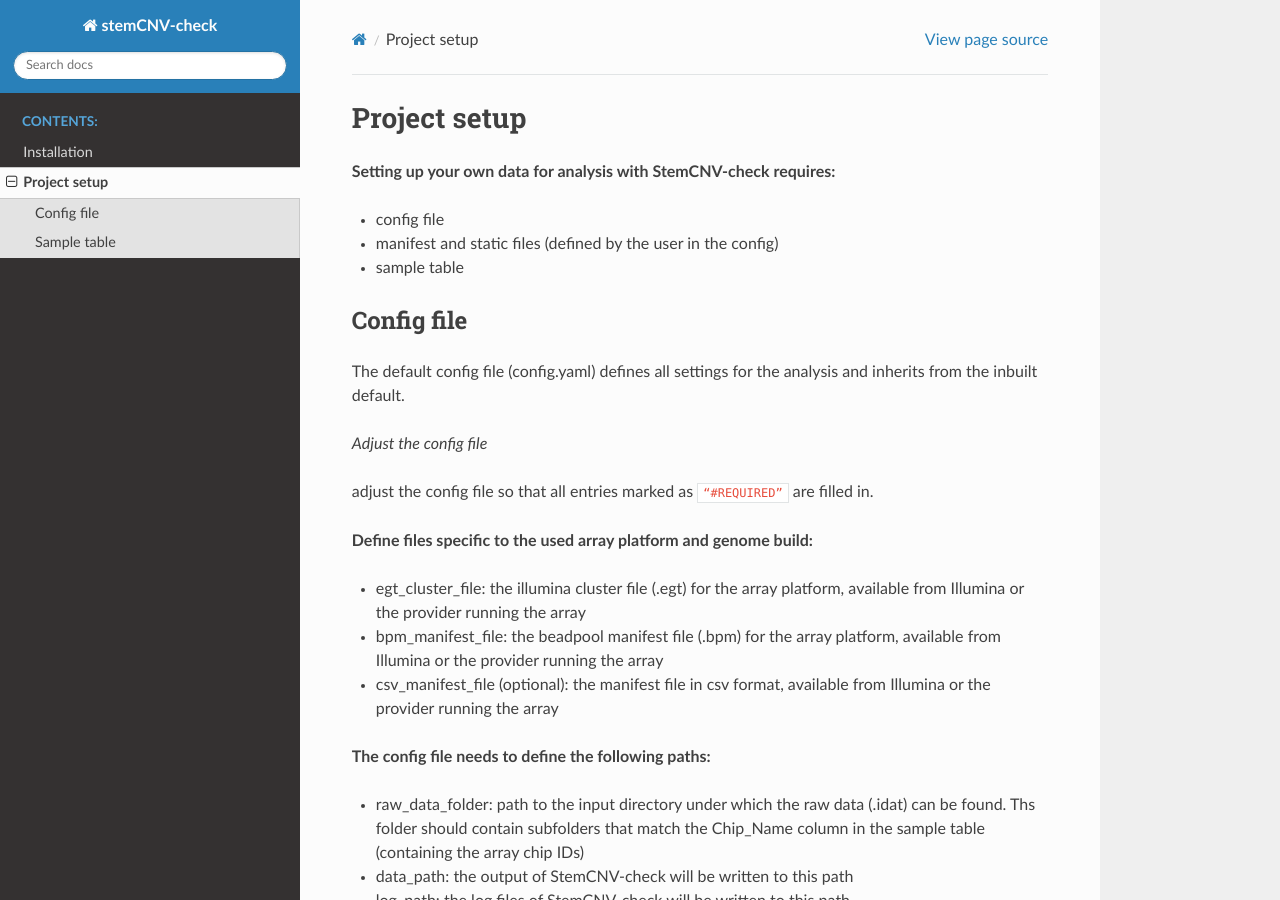
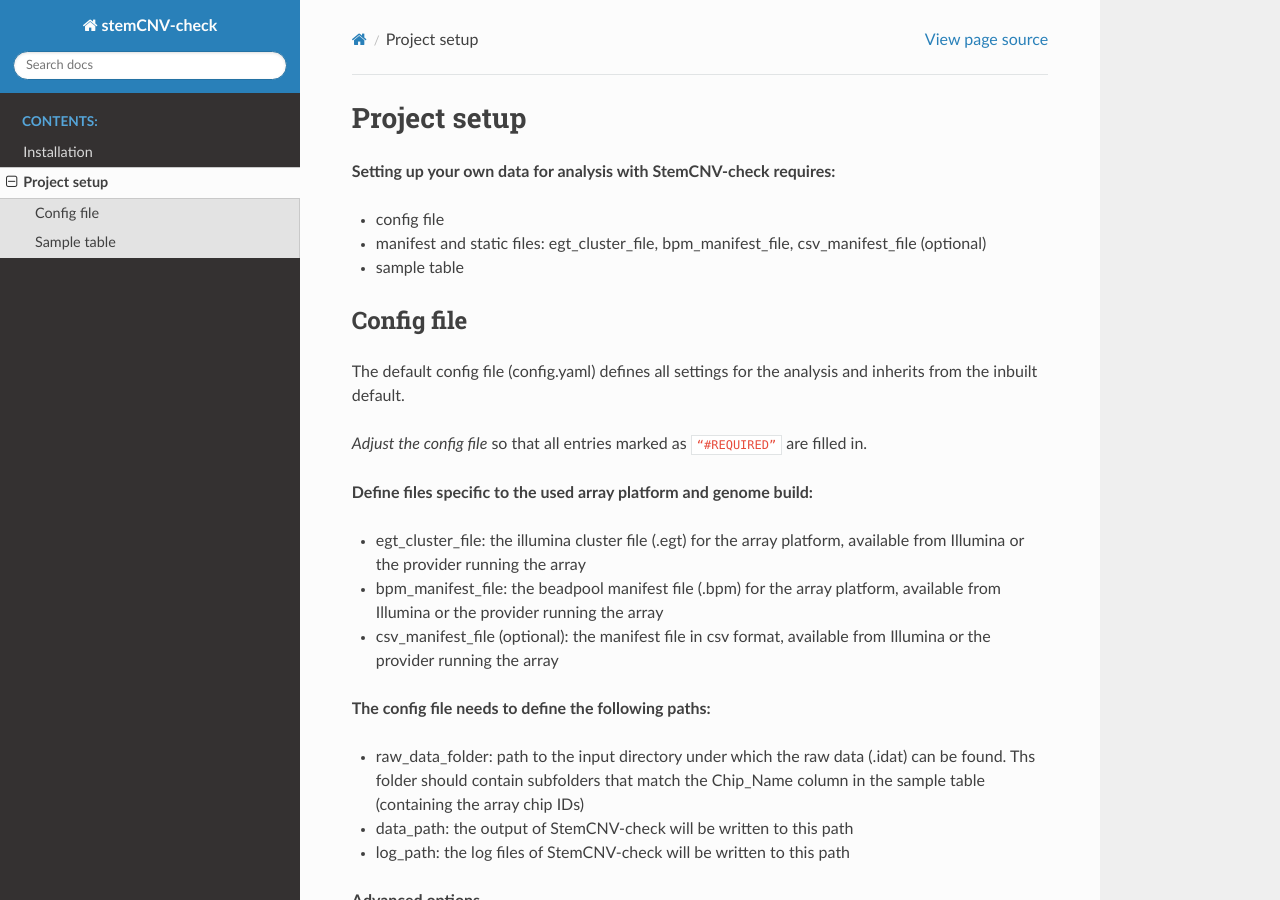
Before and after one commit to icalledmyselfmoon/stemCNV_check_Read_the_docs, a Sphinx documentation site: the page built from source/setup_project.rst, in a window 1280 px wide and 900 px high. Built offline with Sphinx 7.4.7 and the Read the Docs theme 3.1.0, drawn with Linux system fonts in a browser that asks for light colours.

Commit message:
Update setup_project.rst

```diff
--- a/source/setup_project.rst
+++ b/source/setup_project.rst
@@ -5,7 +5,7 @@ Project setup
 **Setting up your own data for analysis with StemCNV-check requires:**
 
 - config file
-- manifest and static files (defined by the user in the config)
+- manifest and static files: egt_cluster_file, bpm_manifest_file, csv_manifest_file (optional)
 - sample table
 
 
@@ -15,9 +15,7 @@ Config file
 
 The default config file (config.yaml) defines all settings for the analysis and inherits from the inbuilt default.
 
-*Adjust the config file*
-
-adjust the config file so that all entries marked as
+*Adjust the config file* so that all entries marked as
 ``“#REQUIRED”`` are filled in.
 
 **Define  files specific to the used array platform and genome build:**
```
